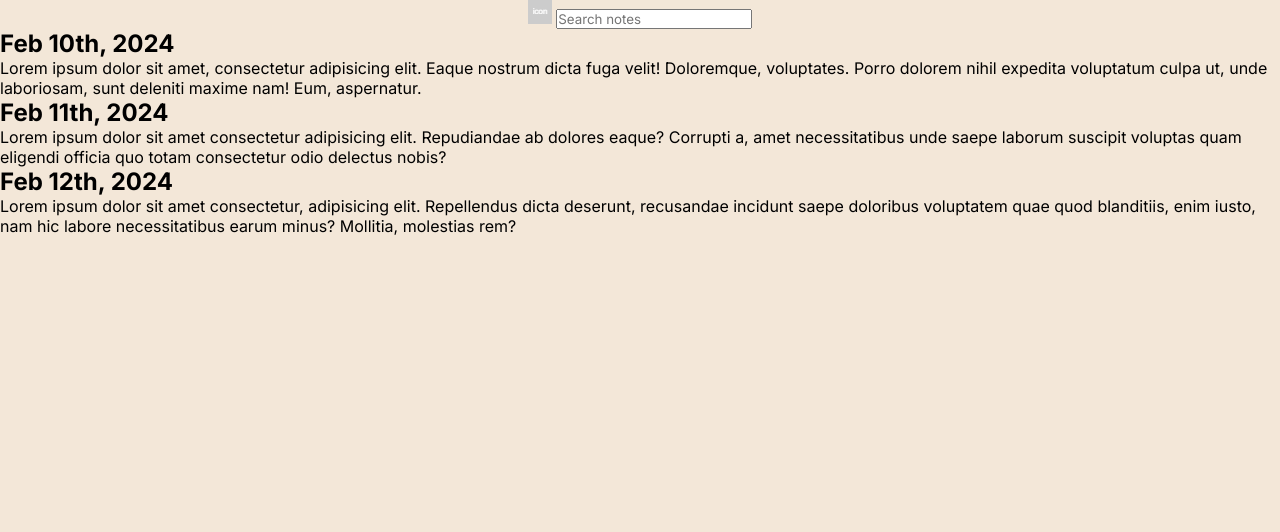
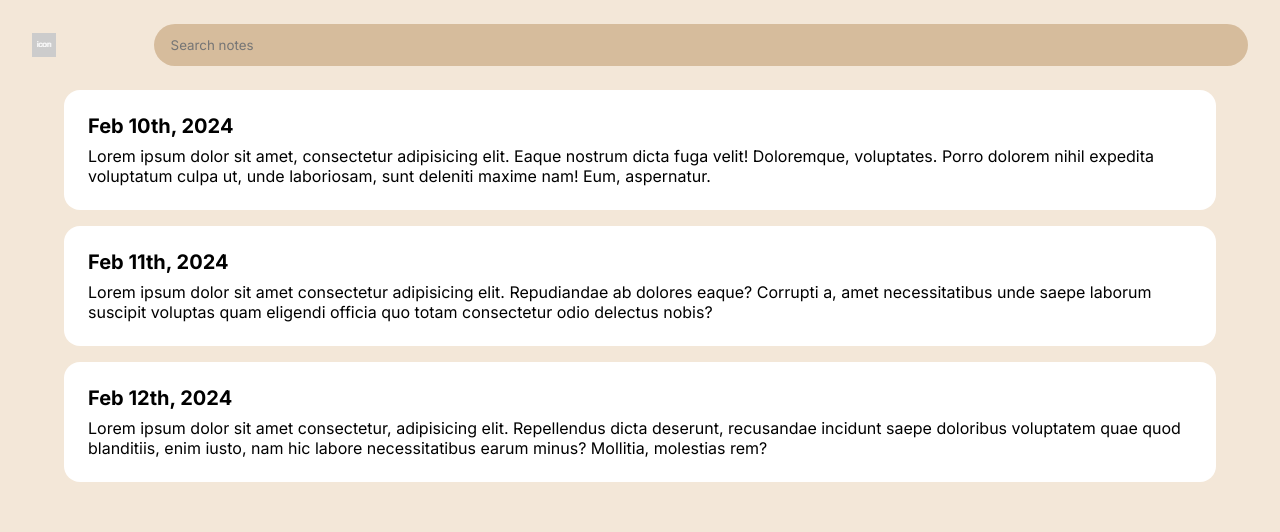
Before and after one commit to xshujo/betterment, a plain HTML site: page prototype/journal.html in a window 1280 px wide. Shown: the top 532 px of the page. Drawn offline with Linux system fonts and the light colour scheme.

Commit message:
More styles for journal.html

```diff
--- a/prototype/styles/journal.css
+++ b/prototype/styles/journal.css
@@ -30,6 +30,49 @@ body {
     display: flex;
     flex-direction: column;
     align-items: center;
+}
+
+header {
+    width: 100%;
+    padding: 1.5rem 2rem;
+    display: flex;
+    justify-content: space-between;
+    align-items: center;
+    gap: 1rem;
+}
+
+header input {
+    width: 90%;
+    background-color: var(--accent2);
+    border: none;
+    border-radius: 1.5rem;
+    outline: none;
+    padding: calc(0.75rem + 1px) calc(1rem + 1px);
+}
+
+header input:focus {
+    border: 1px solid var(--accent1);
+    padding: 0.75rem 1rem;
+}
+
+main {
+    padding: 0 5vw;
+    display: flex;
+    flex-direction: column;
+    justify-content: center;
+    align-items: center;
+    gap: 1rem;
+}
+
+main article {
+    background-color: white;
+    border-radius: 1rem;
+    padding: 1.5rem;
+}
+
+main article h2 {
+    font-size: 1.25rem;
+    margin-bottom: 0.5rem;
 }
 
 footer {
```
